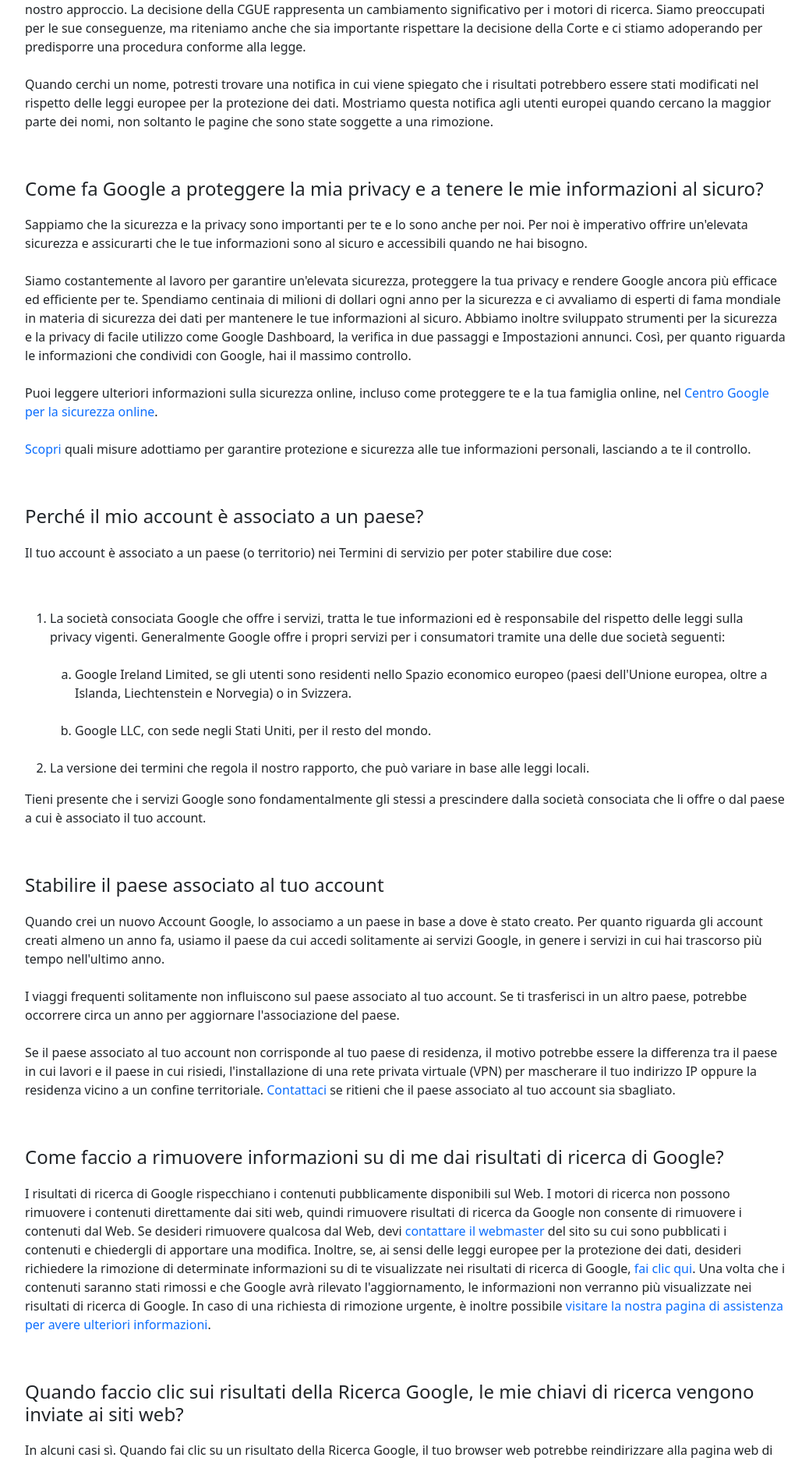
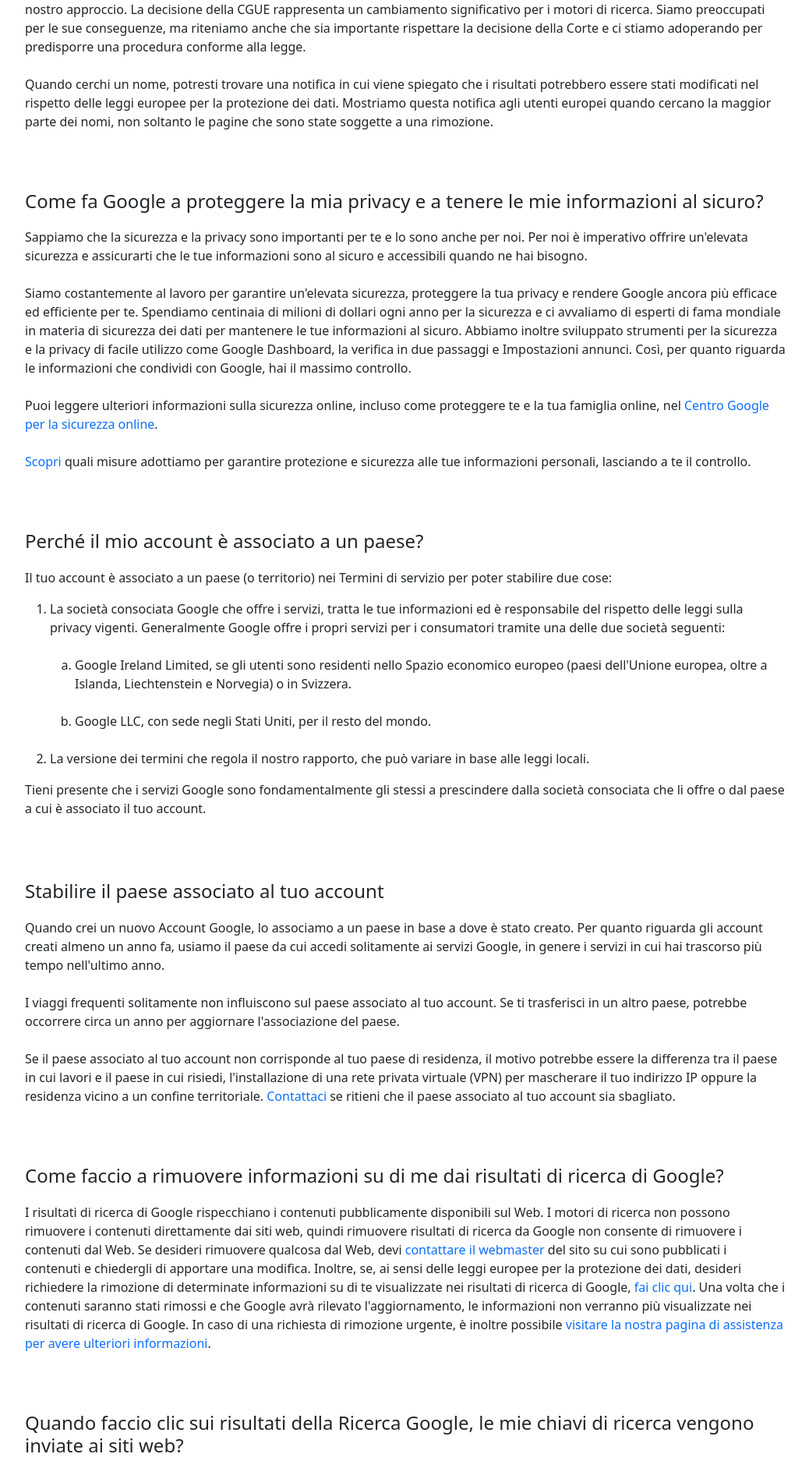
Before and after one commit to vincaf/php-google-faq, a PHP site: page / in a window 1280 px wide. Shown: the part 714-2588 px from the top of the page at 78% size, without its empty margins (120-1158 px from the left). Run offline with PHP 8.4, Linux system fonts and the light colour scheme.

Commit message:
refactor: resize of margin and padding

```diff
--- a/index.php
+++ b/index.php
@@ -120,7 +120,7 @@
     </main>
 
     <footer>
-        <div class="container">
+        <div class="container mt-5">
             <ul class="d-flex">
                 <li>Google</li>
                 <li>Tutto su Google</li>
--- a/style.css
+++ b/style.css
@@ -36,7 +36,7 @@ hr{
 }
 
 main{
-    margin-top: 180px;
+    margin-top: 120px;
 }
 
 .container{
@@ -44,11 +44,11 @@ main{
 }
 
 main h4{
-    margin-bottom: 20px;
+    padding-top: 60px;
 }
 
 main p{
-    margin-bottom: 60px;
+    margin-top: 20px;
 }
 
 footer{
```
